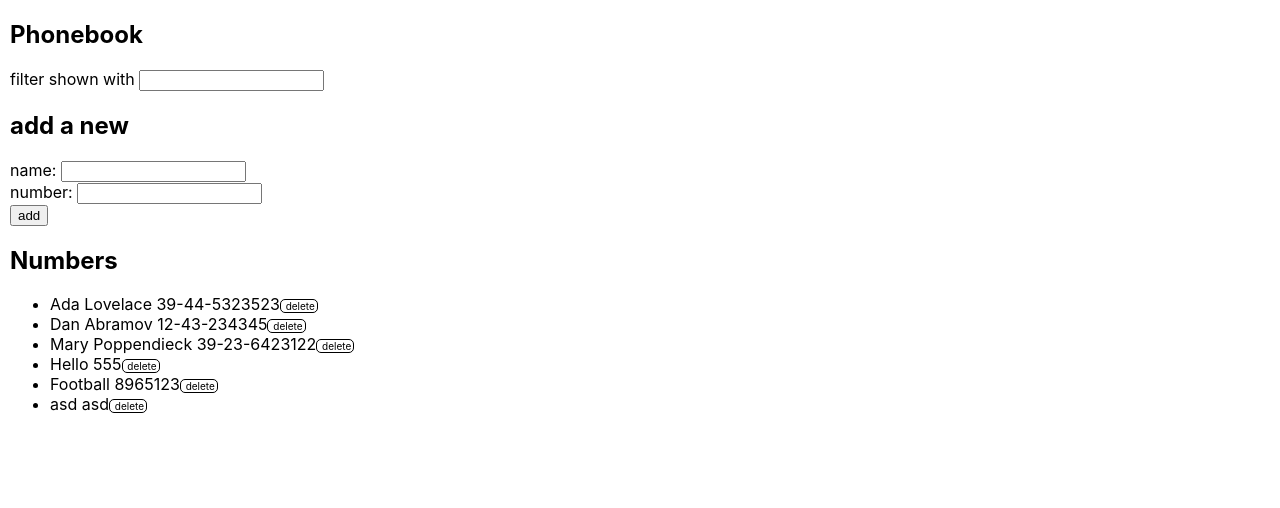
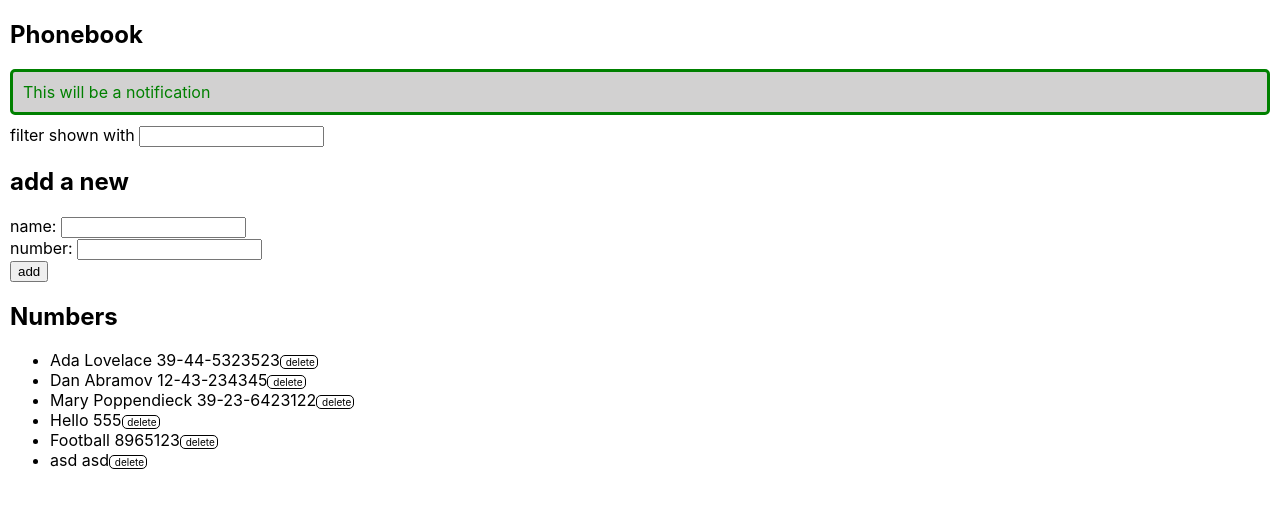
Before and after one commit to c1b3rt00lk1t/a-phonebook, a React (Create React App) app: page / in a window 1280 px wide. Shown: the top 508 px of the page. Built offline with nearby package versions, Linux system fonts and the light colour scheme; data requests are answered from the project's data file.

Commit message:
Adjusted Notification component to receive the text, the display/hidden parameter and the color as props.

```diff
--- a/src/App.js
+++ b/src/App.js
@@ -66,7 +66,7 @@ const App = () => {
   return (
     <div>
       <h2>Phonebook</h2>
-      <Notification message="This will be a notification"/>
+      <Notification message={"This will be a notification"} color={"green"} display={true}/>
       <Filter
         handleInputFilterName={handleInputFilterName}
         filterName={filterName}
--- a/src/components/Notification.jsx
+++ b/src/components/Notification.jsx
@@ -1,12 +1,12 @@
 import React from 'react'
 
-const Notification = ({ message }) => {
+const Notification = ({ message, color, display}) => {
     if (message === null) {
       return null
     }
 
     return (
-      <div className='error hidden'>
+      <div className={`notification ${!display ? 'hidden' : ''}`} style={{color:color}}>
         {message}
       </div>
     )
--- a/src/index.css
+++ b/src/index.css
@@ -13,8 +13,7 @@ code {
 }
 
 
-.error {
-  color: red;
+.notification {
   border: solid;
   border-radius: 5px;
   background-color: rgb(210, 209, 209);
```
